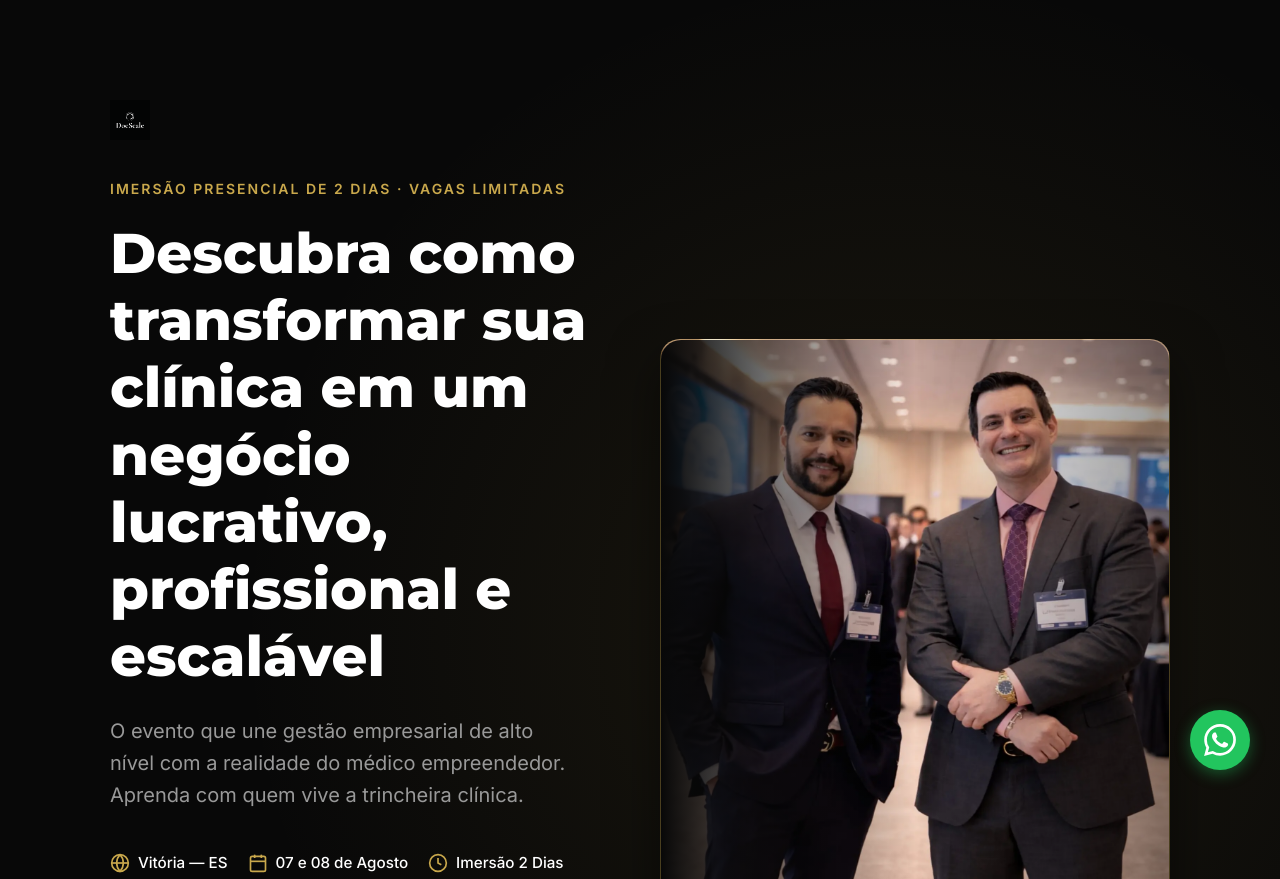
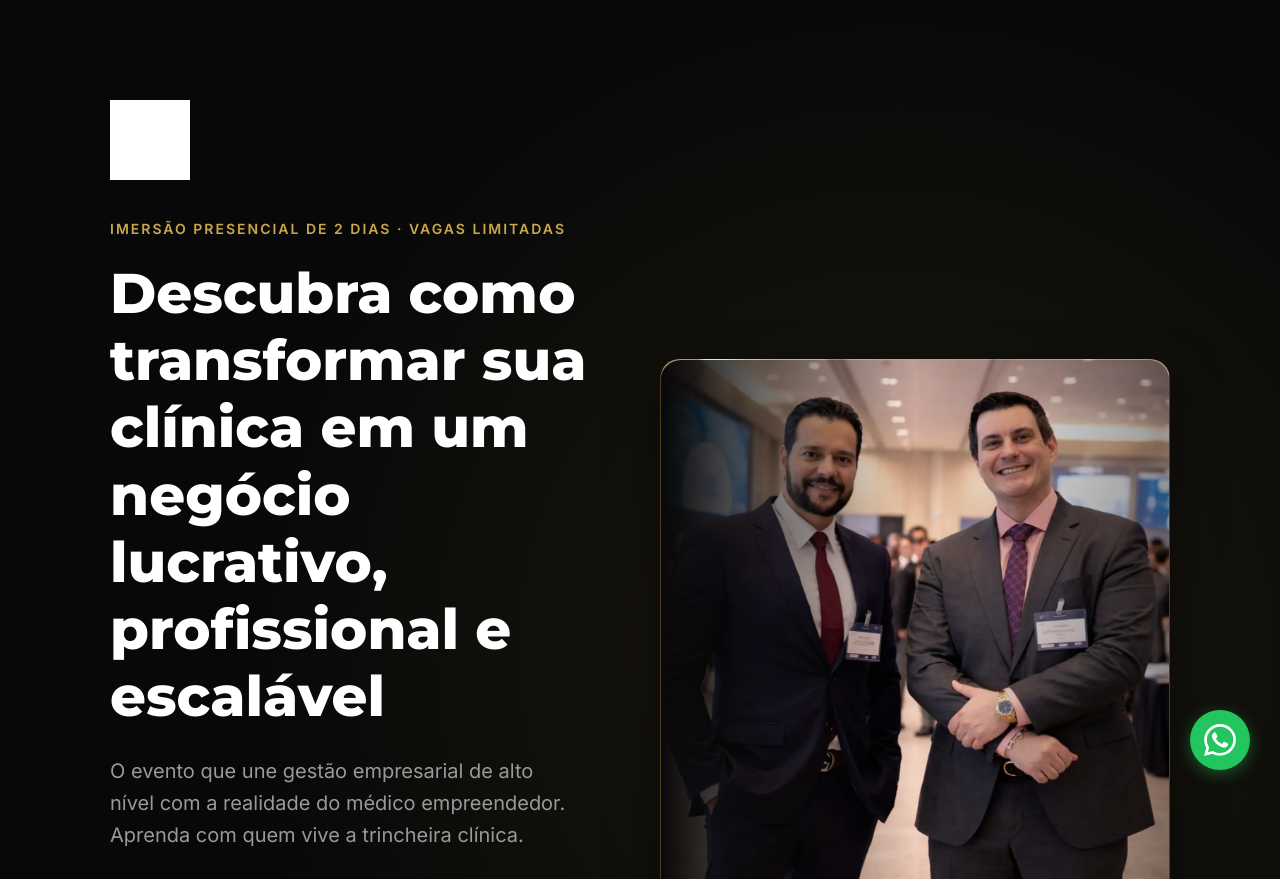
Before and after one commit to ovitorio100-ship-it/DocScale, a plain HTML site: page index.html in a window 1280 px wide. Shown: the top 879 px of the page. Drawn offline with Linux system fonts and the light colour scheme.

Commit message:
fix: adjust logo size and invert colors for dark theme

```diff
--- a/style.css
+++ b/style.css
@@ -366,9 +366,13 @@ section {
 }
 
 .logo-img {
-    height: 40px;
+    height: auto;
+    max-height: 80px;
     width: auto;
+    max-width: 250px;
     margin-bottom: 30px;
+    /* Adicionando filtro invert para logos escuros no fundo preto virarem brancos */
+    filter: brightness(0) invert(1);
 }
 
 .logo-dot {
```
